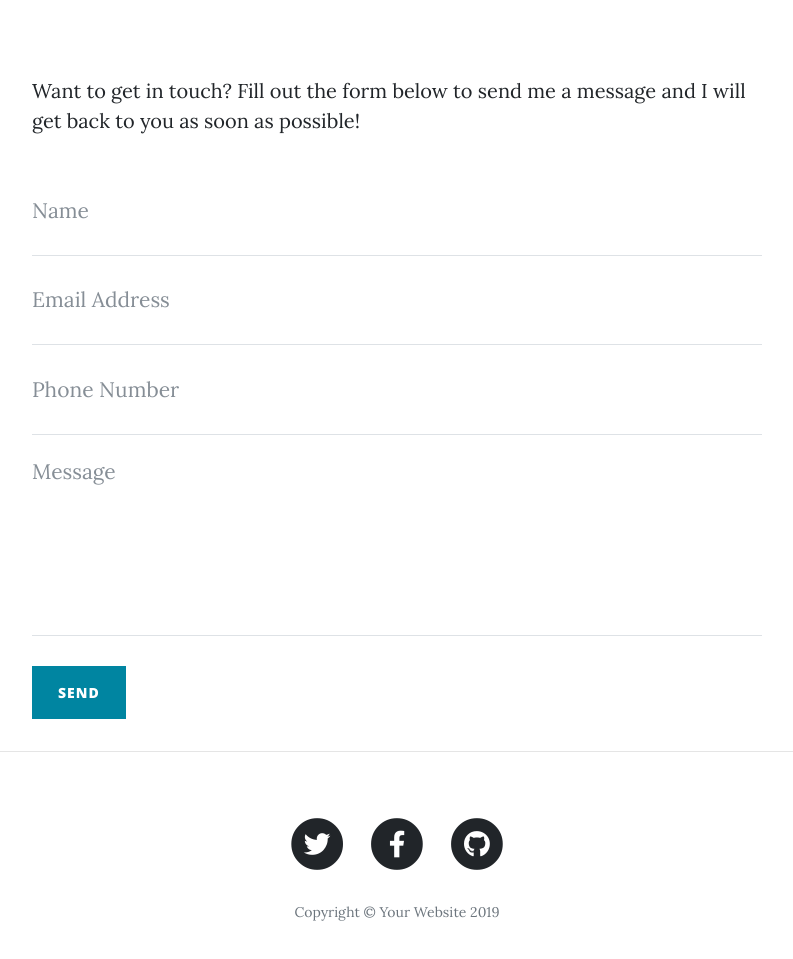
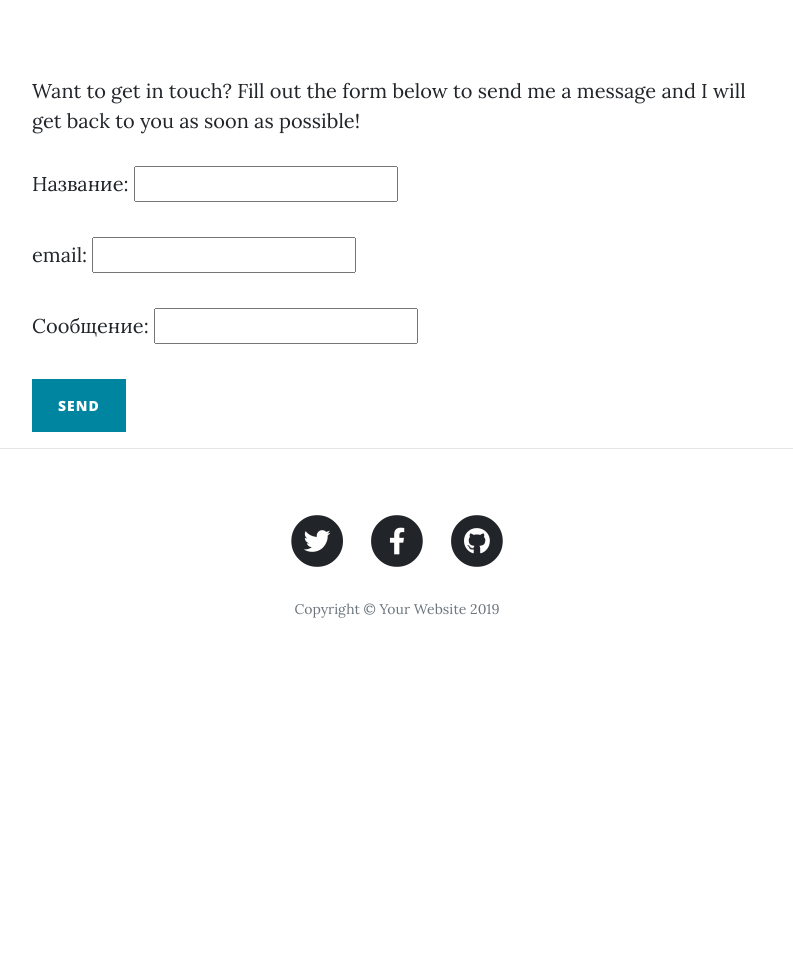
Before and after one commit to badmsconfig/DZ_31, a Django app: template blog/blogapp/templates/blogapp/create.html in a window 1280 px wide. Shown: the part 536-1495 px from the top of the page, without its empty margins (243-1036 px from the left). After the commit the page ends 1154 px from the top, so only its background shows below. Run offline with Django 5.2, Linux system fonts and the light colour scheme; the template is opened without the code that fills it: values that come from a table or form of the project are taken from there, others are empty; some libraries are stand-ins or nearby versions.

Commit message:
Initial commit

```diff
--- a/blog/blog/settings.py
+++ b/blog/blog/settings.py
@@ -123,3 +123,7 @@ STATICFILES_DIRS = [os.path.join(BASE_DIR, 'static')]
 # https://docs.djangoproject.com/en/5.0/ref/settings/#default-auto-field
 
 DEFAULT_AUTO_FIELD = 'django.db.models.BigAutoField'
+
+MEDIA_URL = '/media/'
+
+MEDIA_ROOT = os.path.join(BASE_DIR, 'media')
--- a/blog/blog/urls.py
+++ b/blog/blog/urls.py
@@ -16,8 +16,14 @@ Including another URLconf
 """
 from django.contrib import admin
 from django.urls import path, include
+from django.conf import settings
+from django.conf.urls.static import static
 
 urlpatterns = [
     path('admin/', admin.site.urls),
     path('', include('blogapp.urls', namespace='blog'))
 ]
+
+
+if settings.DEBUG:
+    urlpatterns += static(settings.MEDIA_URL, document_root=settings.MEDIA_ROOT)
--- /dev/null
+++ b/blog/blogapp/forms.py
@@ -0,0 +1,6 @@
+from django import forms
+
+class ContactForm(forms.Form):
+    name = forms.CharField(label='Название')
+    email = forms.EmailField(label='email')
+    message = forms.CharField(label='Сообщение')
--- a/blog/blogapp/models.py
+++ b/blog/blogapp/models.py
@@ -46,7 +46,8 @@ class Post(models.Model):
     category = models.ForeignKey(Category, on_delete=models.CASCADE)
     # связь с тегом
     tags = models.ManyToManyField(Tag)
-
+    # Два варианта хронения картинок
+    image = models.ImageField(upload_to='posts', null=True, blank=True)
     def __str__(self):
         return self.name
 
--- a/blog/blogapp/templates/blogapp/create.html
+++ b/blog/blogapp/templates/blogapp/create.html
@@ -11,40 +11,11 @@
         <!-- Contact Form - Enter your email address on line 19 of the mail/contact_me.php file to make this form work. -->
         <!-- WARNING: Some web hosts do not allow emails to be sent through forms to common mail hosts like Gmail or Yahoo. It's recommended that you use a private domain email address! -->
         <!-- To use the contact form, your site must be on a live web host with PHP! The form will not work locally! -->
-        <form name="sentMessage" id="contactForm" novalidate>
-          <div class="control-group">
-            <div class="form-group floating-label-form-group controls">
-              <label>Name</label>
-              <input type="text" class="form-control" placeholder="Name" id="name" required data-validation-required-message="Please enter your name.">
-              <p class="help-block text-danger"></p>
-            </div>
-          </div>
-          <div class="control-group">
-            <div class="form-group floating-label-form-group controls">
-              <label>Email Address</label>
-              <input type="email" class="form-control" placeholder="Email Address" id="email" required data-validation-required-message="Please enter your email address.">
-              <p class="help-block text-danger"></p>
-            </div>
-          </div>
-          <div class="control-group">
-            <div class="form-group col-xs-12 floating-label-form-group controls">
-              <label>Phone Number</label>
-              <input type="tel" class="form-control" placeholder="Phone Number" id="phone" required data-validation-required-message="Please enter your phone number.">
-              <p class="help-block text-danger"></p>
-            </div>
-          </div>
-          <div class="control-group">
-            <div class="form-group floating-label-form-group controls">
-              <label>Message</label>
-              <textarea rows="5" class="form-control" placeholder="Message" id="message" required data-validation-required-message="Please enter a message."></textarea>
-              <p class="help-block text-danger"></p>
-            </div>
-          </div>
-          <br>
-          <div id="success"></div>
-          <div class="form-group">
-            <button type="submit" class="btn btn-primary" id="sendMessageButton">Send</button>
-          </div>
+        <form method="post" id="contactForm">
+
+          {{ form.as_p }}
+          <button type="submit" class="btn btn-primary" id="sendMessageButton">Send</button>
+
         </form>
       </div>
     </div>
--- a/blog/blogapp/templates/blogapp/post.html
+++ b/blog/blogapp/templates/blogapp/post.html
@@ -7,6 +7,7 @@
 {% block content %}
       <div class="row">
         <div class="col-lg-8 col-md-10 mx-auto">
+           <img src="{{post.image.url}}" width="300">
           {{post.text}}
         </div>
       </div>
```
Also changed, not shown: blog/blogapp/views.py (+7 -2 lines), blog/blogapp/urls.py (line endings or trailing spaces), blog/db.sqlite3, blog/media/__init__.py (added).
